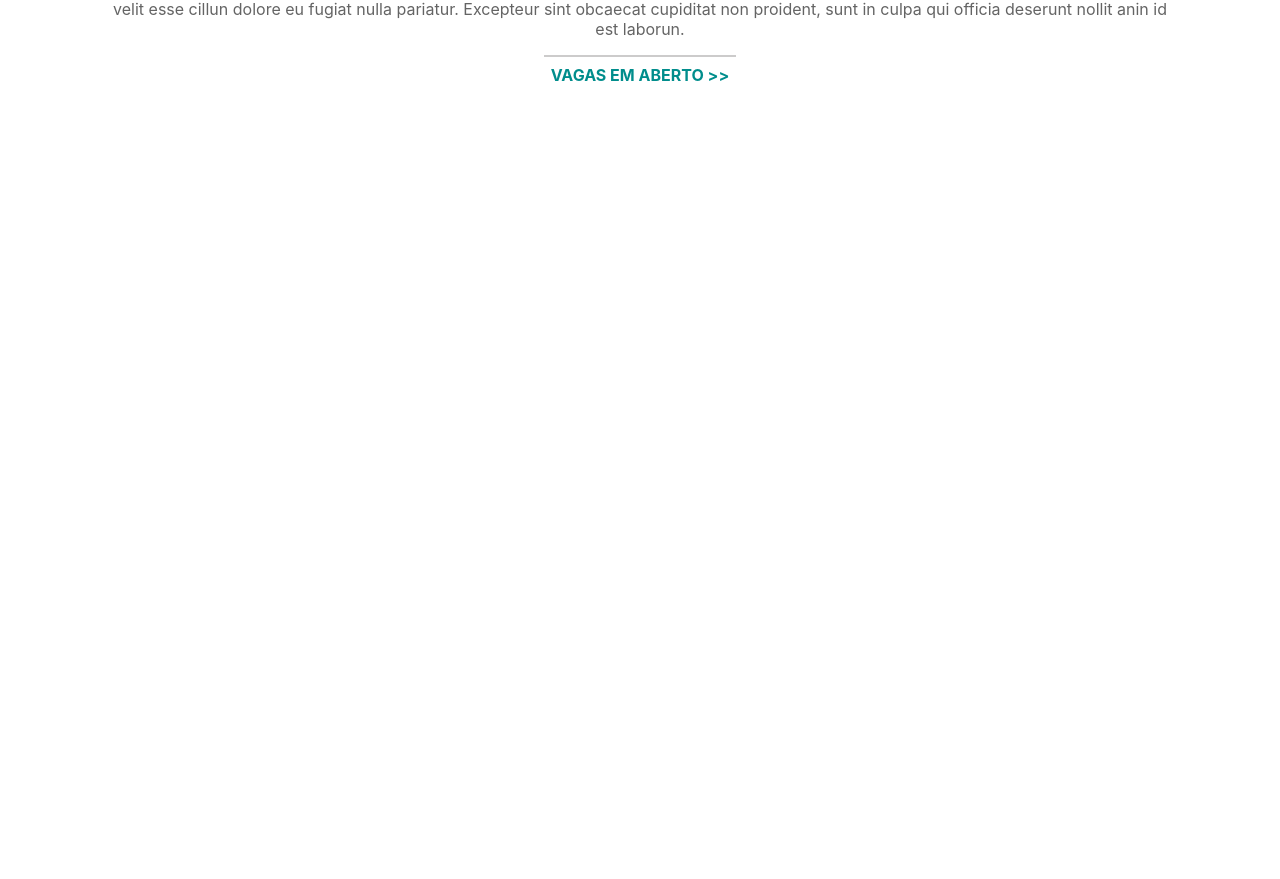
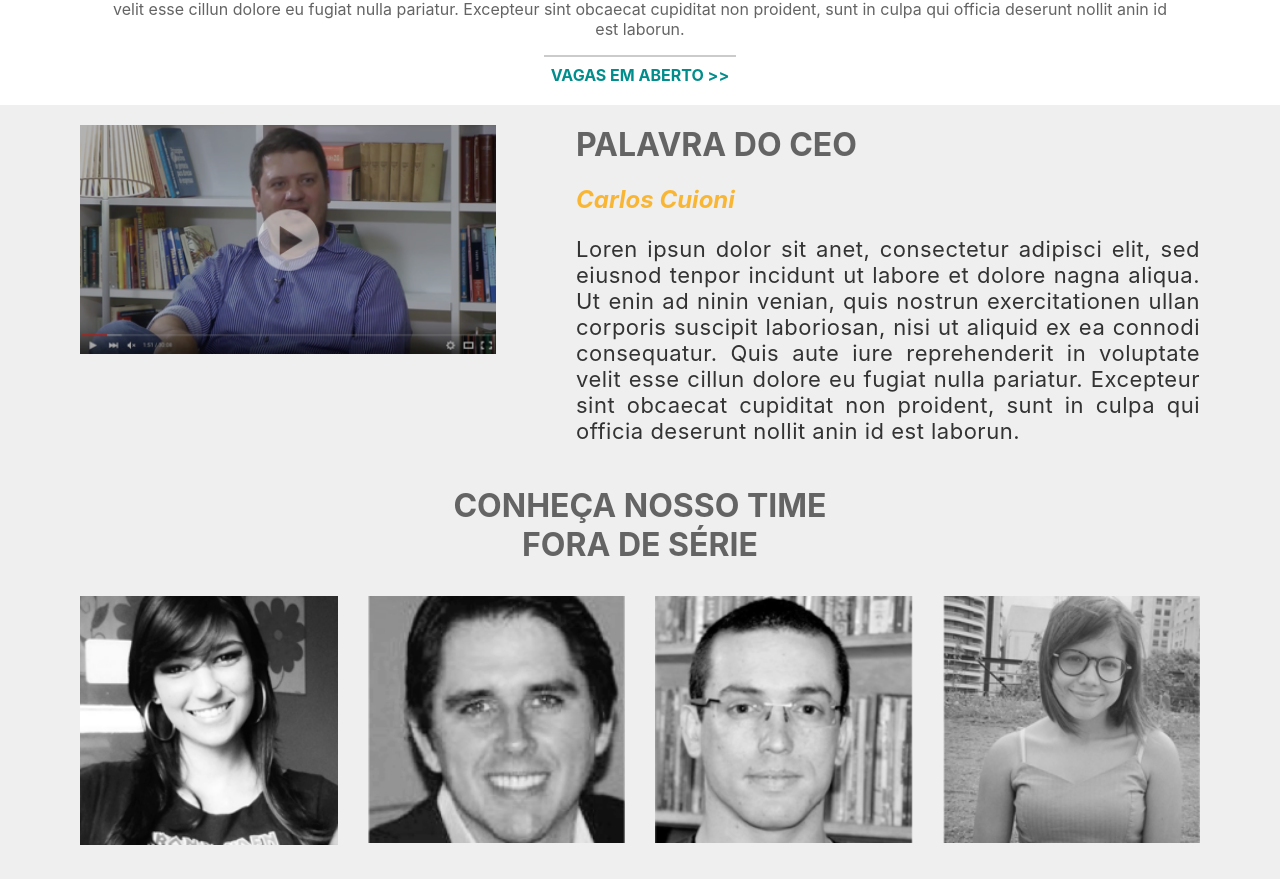
Before and after one commit to AnaClaraAmorim/Desafio-Elo-7-Front-End, a Svelte app: page / in a window 1280 px wide. Shown: the part 877-1756 px from the top of the page. Before the commit the page ends 982 px from the top, so only its background shows below. Built offline with nearby package versions, Linux system fonts and the light colour scheme.

Commit message:
squad component

```diff
--- a/src/App.svelte
+++ b/src/App.svelte
@@ -1,7 +1,7 @@
 <script>
   import Banner from "./UI/Banner.svelte";
   import Information from "./UI/Information.svelte";
-
+  import Squad from "./elo7/Squad.svelte";
 </script>
 
 
@@ -11,3 +11,12 @@
 text = "Loren ipsun dolor sit anet, consectetur adipisci elit, sed eiusnod tenpor incidunt ut labore et dolore nagna aliqua. Ut enin ad ninin venian, quis nostrun exercitationen ullan corporis suscipit laboriosan, nisi ut aliquid ex ea connodi consequatur. Quis aute iure reprehenderit in voluptate velit esse cillun dolore eu fugiat nulla pariatur. Excepteur sint obcaecat cupiditat non proident, sunt in culpa qui officia deserunt nollit anin id est laborun."
 textLink = "Vagas em aberto >>"
 navigate= "#vagas"/>
+<Squad></Squad>
+
+<style>
+  :global(:root){
+    --color-yellow: #F9B634;
+    --grey-text: rgb(100, 100, 100);
+    --grey-background: #f0efef;
+  }
+</style>
--- a/src/UI/Information.svelte
+++ b/src/UI/Information.svelte
@@ -1,49 +1,26 @@
 <script>
+  import Separator from "./Separator.svelte";
+
   export let text;
   export let textLink;
   export let navigate;
-
-    textLink = textLink.toUpperCase();
-
-
 </script>
-
 
 <div class="information">
   <p>{text}</p>
-    <hr  class="separator">
-    <a class = "link" href={navigate}>{textLink}</a>
+  <Separator {textLink} {navigate} />
 </div>
 
-
 <style>
-    .information{
+  .information {
     padding: 20px 100px;
     text-align: center;
     color: rgb(100, 100, 100);
   }
 
-    .separator{
-        width: 15vw;
-        height:2px;
-        text-align:center;
-        border:0px;
-        color:rgb(204, 203, 203);
-        background:rgb(204, 203, 203);
-    }
-
-    .link{
-        color: #008D8C;
-        font-weight: bold;
-    }
-
-    @media(max-width:800px){
-        .information{
+  @media (max-width: 800px) {
+    .information {
       padding: 20px 30px;
     }
-        .separator{
-            width: 80%;
   }
-    }
-
 </style>
--- /dev/null
+++ b/src/UI/Separator.svelte
@@ -0,0 +1,31 @@
+<script>
+  export let textLink;
+  export let navigate;
+
+  textLink = textLink.toUpperCase();
+</script>
+
+<hr class="separator" />
+<a class="link" href={navigate}>{textLink}</a>
+
+<style>
+  .separator {
+    width: 15vw;
+    height: 2px;
+    text-align: center;
+    border: 0px;
+    color: rgb(204, 203, 203);
+    background: rgb(204, 203, 203);
+  }
+
+  .link {
+    color: #008d8c;
+    font-weight: bold;
+  }
+
+  @media (max-width: 800px) {
+    .separator {
+      width: 80%;
+    }
+  }
+</style>
--- /dev/null
+++ b/src/UI/SquarePictue.svelte
@@ -0,0 +1,46 @@
+<script>
+    export let src;
+    export let alt;
+
+
+</script>
+
+<div class="square-img">
+    <img   width=100% src="{src}" alt = {alt}>
+</div>
+
+<style>
+    .square-img{
+        margin: 10px 30px;
+        width: 25vw;
+    }
+
+    .square-img:nth-child(1){
+        margin-left: 0;
+    }
+
+    .square-img:nth-last-child(n){
+        margin-right: 0;
+    }
+
+    .square-img:hover{
+        cursor: pointer;
+    }
+
+    @media(max-width:800px){
+        .square-img{
+            margin: 5px 0;
+            width: 60vw;
+            align-self: center;
+        }
+
+        .square-img:nth-child(1){
+            margin-left: 5px 0;
+        }
+
+        .square-img:nth-last-child(n){
+            margin-right: 5px 0;
+        }
+    }
+
+</style>
--- /dev/null
+++ b/src/elo7/Squad.svelte
@@ -0,0 +1,127 @@
+<script>
+  import SquarePictue from "../UI/SquarePictue.svelte";
+
+  let squad = [
+    {
+      src: "../images/camila.png",
+      alt: "Imagem em preto e branco da funcionária Camila",
+    },
+    {
+      src: "../images/guto.png",
+      alt: "Imagem em preto e branco do funcionário Guto",
+    },
+    {
+      src: "../images/david.png",
+      alt: "Imagem em preto e branco do funcionário David",
+    },
+    {
+      src: "../images/beatriz.png",
+      alt: "Imagem em preto e branco da funcionária Beatriz",
+    },
+  ];
+</script>
+
+<div class="company">
+  <div class="ceo">
+    <div class="video">
+      <img width="100%" alt="video ceo" src="../images/placeholder-video.png" />
+    </div>
+    <div class="text">
+      <h1 class="title">PALAVRA DO CEO</h1>
+      <h2 class="name">Carlos Cuioni</h2>
+      <p class="information">
+        Loren ipsun dolor sit anet, consectetur adipisci elit, sed eiusnod
+        tenpor incidunt ut labore et dolore nagna aliqua. Ut enin ad ninin
+        venian, quis nostrun exercitationen ullan corporis suscipit laboriosan,
+        nisi ut aliquid ex ea connodi consequatur. Quis aute iure reprehenderit
+        in voluptate velit esse cillun dolore eu fugiat nulla pariatur.
+        Excepteur sint obcaecat cupiditat non proident, sunt in culpa qui
+        officia deserunt nollit anin id est laborun.
+      </p>
+    </div>
+  </div>
+  <div class="squad">
+    <h1 class="title">CONHEÇA NOSSO TIME <br /> FORA DE SÉRIE</h1>
+    <div class="pictures">
+      {#each squad as person}
+        <SquarePictue  src={person.src} alt={person.alt} />
+      {/each}
+    </div>
+  </div>
+</div>
+
+<style>
+  .company {
+    background-color: var(--grey-background);
+    padding: 20px 80px;
+  }
+
+  .text {
+    text-align: justify;
+    padding-left: 80px;
+    width: 60%;
+  }
+
+  .ceo {
+    display: flex;
+  }
+
+  .title {
+    margin-top: 0;
+    color: var(--grey-text);
+  }
+
+  .name {
+    font-style: italic;
+    color: var(--color-yellow);
+  }
+
+  .video {
+    width: 40%;
+  }
+
+  .video:hover {
+    cursor: pointer;
+  }
+
+  .pictures {
+    display: flex;
+    width: 100%;
+  }
+
+  .squad {
+    text-align: center;
+    padding-top: 20px;
+  }
+
+  .information {
+    font-size: 22px;
+    letter-spacing: 0.5px;
+  }
+
+  @media (max-width: 800px) {
+
+    .company {
+        padding: 20px 10px;
+    }
+
+    .ceo {
+      flex-direction: column;
+    }
+
+    .text {
+      text-align: justify;
+      padding-left: 0px;
+      width: 100%;
+    }
+
+    .video {
+      width: 100%;
+    }
+
+
+    .pictures{
+        flex-direction: column;
+    }
+  }
+</style>
```
Also changed, not shown: public/global.css (line endings or trailing spaces). Lines whose indentation alone changed are shown as unchanged.
